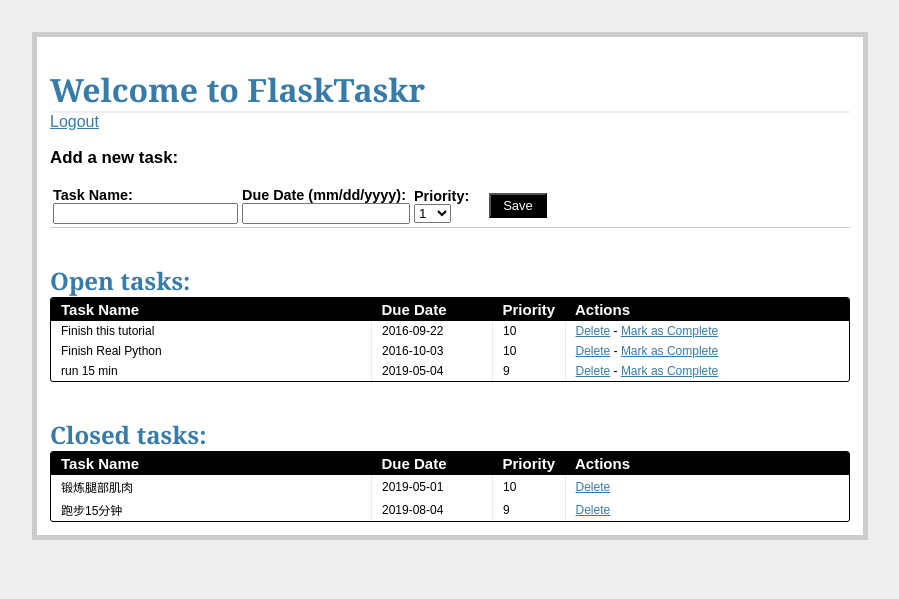
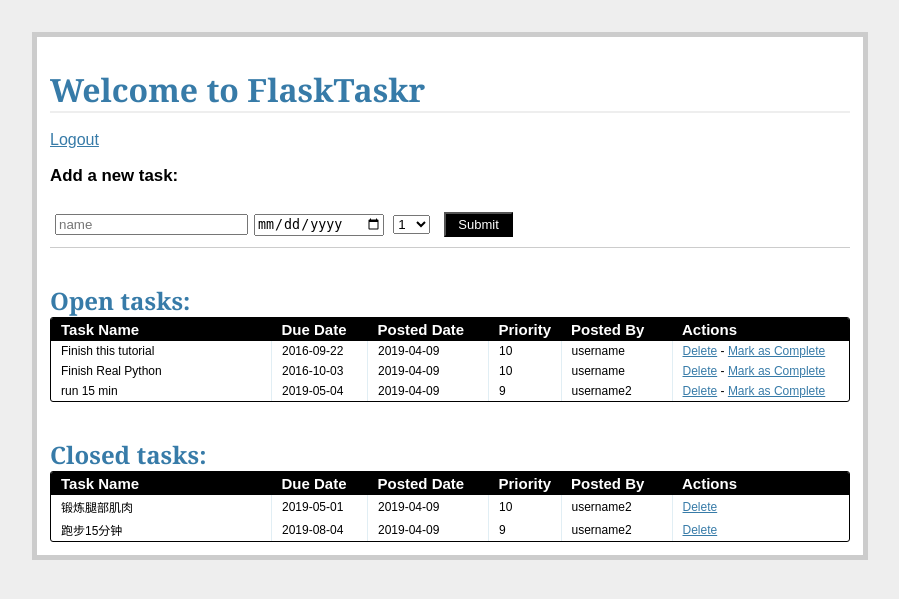
Before and after one commit to Captain52hz/flasktaskr, a Flask app: page /tasks/ in a window 1280 px wide. Shown: the top 599 px of the page, without its empty margins (190-1089 px from the left). Run offline with Flask 2, Linux system fonts and the light colour scheme; a user stored in the database is signed in; data comes from the database, SQL or seed files in the repository; both versions use the stored data as it was after the commit.

Commit message:
flash_error

```diff
--- a/project/_config.py
+++ b/project/_config.py
@@ -3,8 +3,7 @@ import os
 basedir = os.path.abspath(os.path.dirname(__file__))
 
 DATABASE = 'flasktaskr.db'
-USERNAME = 'admin'
-PASSWORD = 'admin'
+
 WTF_CSRF_ENABLED = True
 SECRET_KEY = 'my_precious'
 
--- a/project/db_create.py
+++ b/project/db_create.py
@@ -4,7 +4,7 @@ from datetime import date
 
 db.create_all()
 
-db.session.add(Task("Finish this tutorial", date(2016, 9, 22), 10, 1))
-db.session.add(Task("Finish Real Python", date(2016, 10, 3), 10, 1))
+# db.session.add(Task("Finish this tutorial", date(2016, 9, 22), 10, 1))
+# db.session.add(Task("Finish Real Python", date(2016, 10, 3), 10, 1))
 
 db.session.commit()
--- a/project/forms.py
+++ b/project/forms.py
@@ -1,7 +1,7 @@
 from flask_wtf import Form
 from wtforms import StringField, DateField, IntegerField, \
-    SelectField
-from wtforms.validators import DataRequired
+    SelectField, PasswordField
+from wtforms.validators import DataRequired, Length, EqualTo, Email
 
 class AddTaskForm(Form):
 	task_id = IntegerField()
@@ -19,3 +19,31 @@ class AddTaskForm(Form):
 		]
 	)
 	status = IntegerField('Status')
+
+class RegisterForm(Form):
+	name = StringField(
+			'Username',
+			validators = [DataRequired(), Length(min=6, max=25)]
+		)
+	email = StringField(
+			'Email',
+			validators = [DataRequired(), Email(), Length(min=6, max=40)]
+		)
+	password = PasswordField(
+			'Password',
+			validators = [DataRequired(), Length(min=6, max=40)]
+		)
+	confirm = PasswordField(
+			'Pepeat Password',
+			validators=[DataRequired(), EqualTo('password')]
+		)
+
+class LoginForm(Form):
+	name = StringField(
+			'Username',
+			validators=[DataRequired()]
+		)
+	password = PasswordField(
+			'Password',
+			validators=[DataRequired()]
+		)
--- a/project/static/css/main.css
+++ b/project/static/css/main.css
@@ -134,3 +134,18 @@ label {
   text-decoration:none;
   position:relative;
 }
+
+.inline-form .input-group{
+  display: inline-block;
+  margin: 10px 5px;
+}
+
+.input-group input {
+  width: 100%;
+}
+
+.error {
+  color: red;
+  font-size: .8em;
+  background-color: #FFFFFF;
+}
--- a/project/templates/tasks.html
+++ b/project/templates/tasks.html
@@ -2,44 +2,46 @@
 {% block content %}
 
 <h1>Welcome to FlaskTaskr</h1>
+<br>
 <a href="{{ url_for('logout') }}">Logout</a>
 <div class="add-task">
   <h3>Add a new task:</h3>
-  <table>
-    <tr>
-      <form action="{{ url_for('new_task') }}" method="post">
+  <form action="{{ url_for('new_task') }}" method="post" class="inline-form">
     {{ form.csrf_token }}
-        <td>
-          <label>Task Name:</label>
-          <input name="name" type="text">
-        </td>
-        <td>
-          <label>Due Date (mm/dd/yyyy):</label>
-          <input name="due_date" type="text" style="width:160px;">
-        </td>
-        <td>
-          <label>Priority:</label>
-          <select name="priority" width="100px">
-            <option value="1">1</option>
-            <option value="2">2</option>
-            <option value="3">3</option>
-            <option value="4">4</option>
-            <option value="5">5</option>
-            <option value="6">6</option>
-            <option value="7">7</option>
-            <option value="8">8</option>
-            <option value="9">9</option>
-            <option value="10">10</option>
-          </select>
-        </td>
-        <td>
-          &nbsp;
-          &nbsp;
-          <input class="button" type="submit" value="Save">
-        </td>
+    <div class="input-group">
+      {{ form.name(placeholder="name") }}
+      {% if form.name.errors %}
+        <div class="error">
+          {% for error in form.name.errors %}
+            {{ error }}
+          {% endfor %}
+        </div>
+      {% endif %}
+    </div>
+    <div class="input-group">
+      {{ form.due_date(placeholder="due date") }}
+      {% if form.due_date.errors %}
+        <div class="error">
+          {% for error in form.due_date.errors %}
+            {{ error }}
+          {% endfor %}
+        </div>
+      {% endif %}
+    </div>
+    <div class="input-group">
+      {{ form.priority(placeholder="priority") }}
+      {% if form.priority.errors %}
+        <div class="error">
+          {% for error in form.priority.errors %}
+            {{ error }}
+          {% endfor %}
+        </div>
+      {% endif %}
+    </div>
+    <div class="input-group">
+      <button class="button" type="submit">Submit</button>
+    </div>
   </form>
-    </tr>
-  </table>
 </div>
 <div class="entries">
   <br>
@@ -49,17 +51,21 @@
     <table>
       <thead>
         <tr>
-          <th width="300px"><strong>Task Name</strong></th>
-          <th width="100px"><strong>Due Date</strong></th>
+          <th width="200px"><strong>Task Name</strong></th>
+          <th width="75px"><strong>Due Date</strong></th>
+          <th width="100px"><strong>Posted Date</strong></th>
           <th width="50px"><strong>Priority</strong></th>
+          <th width="90px"><strong>Posted By</strong></th>
           <th><strong>Actions</strong></th>
         </tr>
       </thead>
       {% for task in open_tasks %}
         <tr>
-          <td width="300px">{{ task.name }}</td>
-          <td width="100px">{{ task.due_date }}</td>
+          <td width="200px">{{ task.name }}</td>
+          <td width="75px">{{ task.due_date }}</td>
+          <td width="100px">{{ task.posted_date }}</td>
           <td width="50px">{{ task.priority }}</td>
+          <td width="90px">{{ task.poster.name }}</td>
           <td>
             <a href="{{ url_for('delete_entry', task_id = task.task_id) }}">Delete</a>  -
             <a href="{{ url_for('complete', task_id = task.task_id) }}">Mark as Complete</a>
@@ -68,26 +74,30 @@
       {% endfor %}
     </table>
   </div>
+</div>
 <br>
 <br>
-</div>
 <div class="entries">
   <h2>Closed tasks:</h2>
   <div class="datagrid">
     <table>
       <thead>
         <tr>
-        <th width="300px"><strong>Task Name</strong></th>
-        <th width="100px"><strong>Due Date</strong></th>
+          <th width="200px"><strong>Task Name</strong></th>
+          <th width="75px"><strong>Due Date</strong></th>
+          <th width="100px"><strong>Posted Date</strong></th>
           <th width="50px"><strong>Priority</strong></th>
+          <th width="90px"><strong>Posted By</strong></th>
           <th><strong>Actions</strong></th>
         </tr>
       </thead>
       {% for task in closed_tasks %}
         <tr>
-          <td width="300px">{{ task.name }}</td>
-          <td width="100px">{{ task.due_date }}</td>
+          <td width="200px">{{ task.name }}</td>
+          <td width="75px">{{ task.due_date }}</td>
+          <td width="100px">{{ task.posted_date }}</td>
           <td width="50px">{{ task.priority }}</td>
+          <td width="90px">{{ task.poster.name }}</td>
           <td>
             <a href="{{ url_for('delete_entry', task_id = task.task_id) }}">Delete</a>
           </td>
--- a/project/views.py
+++ b/project/views.py
@@ -4,14 +4,15 @@ from functools import wraps
 from flask import Flask, flash, render_template, request, g, \
 session, url_for, redirect
 from flask_sqlalchemy import SQLAlchemy
-from forms import AddTaskForm
+from forms import AddTaskForm, RegisterForm, LoginForm
+import datetime
+from sqlalchemy.exc import IntegrityError
 
 app = Flask(__name__)
 app.config.from_object('_config')
 db = SQLAlchemy(app)
 
-from models import Task
-
+from models import Task, User
 def login_required(test):
 	@wraps(test)
 	def wrap(*args, **kwargs):
@@ -22,40 +23,80 @@ def login_required(test):
 			return redirect(url_for('login'))
 	return wrap
 
+def flash_errors(form):
+	for field, errors in form.errors.items():
+		for error in errors:
+			flash(u"Error in the %s field - %s"%(
+					getattr(form, field).label.text, error), error)
+
+def open_tasks():
+	return db.session.query(Task).filter_by(
+		status='1').order_by(Task.due_date.asc())
+
+def closed_tasks():
+	return db.session.query(Task).filter_by(
+		status='0').order_by(Task.due_date.asc())
+
+@app.route('/register/', methods=['GET', 'POST'])
+def register():
+	error = None
+	form = RegisterForm(request.form)
+	if request.method == 'POST':
+		if form.validate_on_submit():
+			new_user = User(
+				form.name.data,
+				form.email.data,
+				form.password.data
+			)
+			try:
+				db.session.add(new_user)
+				db.session.commit()
+				flash('Thanks for registering. Please login.')
+				return redirect(url_for('login'))
+			except IntegrityError:
+				error = 'That username and/or email already exist.'
+				return render_template('register.html', form=form, error=error)
+	return render_template('register.html', form=form, error=error)
+
 @app.route('/logout/')
 def logout():
 	session.pop('logged_in', None)
+	session.pop('user_id', None)
 	flash('Goodbye!')
 	return redirect(url_for('login'))
 
 @app.route('/', methods=['GET', 'POST'])
 def login():
+	error = None
+	form = LoginForm(request.form)
 	if request.method == 'POST':
-		if request.form['username'] != app.config['USERNAME'] \
-		         or request.form['password'] != app.config['PASSWORD']:
-		     error = 'Invalid Credentials. Please try again.'
-		     return render_template('login.html', error=error)
+		if form.validate_on_submit():
+			user = User.query.filter_by(name=request.form['name']).first()
+			if user is not None and user.password == request.form['password']:
+				session['logged_in'] = True
+				session['user_id'] = user.id
+				flash('Welcome!')
+				return redirect(url_for('tasks'))
+			else:
+				error = 'Invalid username or password.'
 		else:
-			session['logged_in'] = True
-			flash('Welcome!')
-			return redirect(url_for('tasks'))
-	return render_template('login.html')
+			error = 'Both fields are required.'
+	return render_template('login.html', form=form, error=error)
 
 @app.route('/tasks/')
 @login_required
 def tasks():
-	open_tasks = db.session.query(Task).filter_by(status='1').order_by(Task.due_date.asc())
-	closed_tasks = db.session.query(Task).filter_by(status='0').order_by(Task.due_date.asc())
 	return render_template(
 		'tasks.html',
 		form=AddTaskForm(request.form),
-		open_tasks=open_tasks,
-		closed_tasks=closed_tasks
+		open_tasks=open_tasks(),
+		closed_tasks=closed_tasks()
 	)
 
 @app.route('/add/', methods=['GET', 'POST'])
 @login_required
 def new_task():
+	error = None
 	form = AddTaskForm(request.form)
 	if request.method == 'POST':
 		if form.validate_on_submit():
@@ -63,12 +104,21 @@ def new_task():
 					form.name.data,
 					form.due_date.data,
 					form.priority.data,
-					'1'
+					datetime.datetime.utcnow(),
+					'1',
+					session['user_id']
 				)
 			db.session.add(new_task)
 			db.session.commit()
 			flash('New entry was successfully posted. Thanks.')
-	return redirect(url_for('tasks'))
+			return redirect(url_for('tasks'))
+	return render_template(
+		'tasks.html',
+		form=form,
+		error=error,
+		open_tasks=open_tasks(),
+		closed_tasks=closed_tasks()
+	)
 
 @app.route('/complete/<int:task_id>/')
 @login_required
```
Also changed, not shown: project/db_migrate.py (added, +21 -0 lines), project/models.py (+24 -1 lines), project/templates/login.html (+25 -5 lines), project/templates/register.html (added, +61 -0 lines), project/flasktaskr.db. Lines whose indentation alone changed are shown as unchanged.
